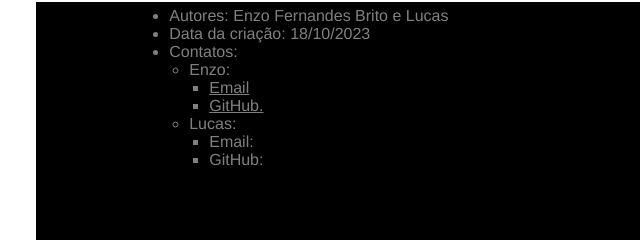
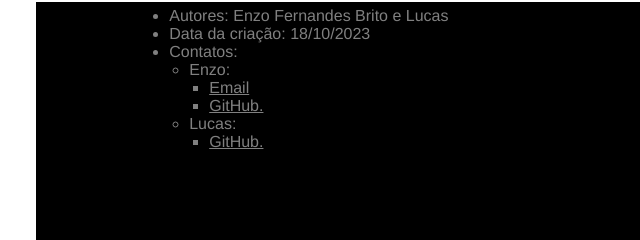
Before and after one commit to Enzo-1022/Site-Trabalho-Especificidade-CSS, a plain HTML site: page Trabalho-PWI/index.html in a window 1280 px wide. Shown: the part 4864-5104 px from the top of the page, 119-759 px from the left. Drawn offline with Linux system fonts and the light colour scheme.

Commit message:
Update no footer
adicionei o link do github do lucas

```diff
--- a/Trabalho-PWI/index.html
+++ b/Trabalho-PWI/index.html
@@ -386,8 +386,7 @@
                     <ul>
                         <li>Lucas:</li>
                         <ul>
-                            <li>Email:</li>
-                            <li>GitHub:</li>
+                            <li><a href="https://github.com/lucasbarboz" target="_blank">GitHub.</a></li>
                         </ul>
                     </ul>
             </ul>
```
